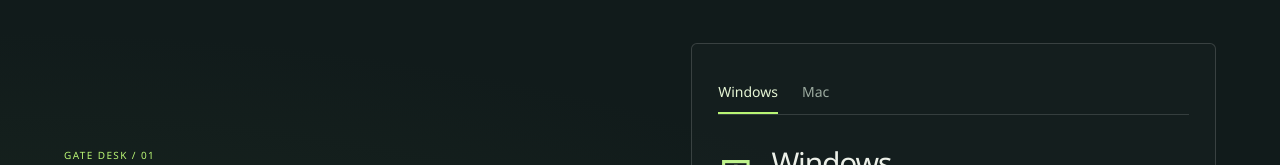
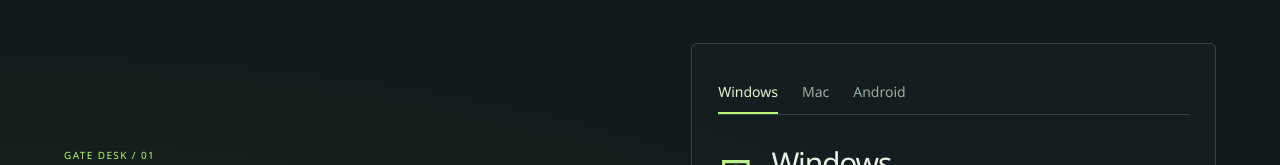
Before and after one commit to harshvardhanpareekofficial-maker/swadcost-pwa, a React (Vite) app: page /cctv-counter in a window 1280 px wide. Shown: the part 125-290 px from the top of the page. Built offline with nearby package versions, Linux system fonts and the light colour scheme.

Commit message:
Add Android development APK to Gate Desk downloads

```diff
--- a/src/lib/desktop-download.ts
+++ b/src/lib/desktop-download.ts
@@ -24,12 +24,12 @@
 export function authorizedTrialDownload(trial: {
   kind: string; publicationAuthorized: boolean; url: string; sha256: string
 }): URL | null {
-  if (!trial.publicationAuthorized || !['windows-trial', 'mac-qualification'].includes(trial.kind)
+  if (!trial.publicationAuthorized || !['windows-trial', 'mac-qualification', 'android-dev'].includes(trial.kind)
       || !/^[a-f0-9]{64}$/.test(trial.sha256)) return null
   try {
     const url = new URL(trial.url)
     return url.origin === 'https://github.com' && !url.username && !url.password
       && url.pathname.startsWith('/harshvardhanpareekofficial-maker/swadcost-pwa/releases/download/')
-      && url.pathname.endsWith('.zip') && !url.search && !url.hash ? url : null
+      && url.pathname.endsWith(trial.kind === 'android-dev' ? '.apk' : '.zip') && !url.search && !url.hash ? url : null
   } catch { return null }
 }
--- a/src/lib/desktop-trials.json
+++ b/src/lib/desktop-trials.json
@@ -20,5 +20,16 @@
     "description": "Apple-silicon Mac only. Dependencies require macOS 14 or later; actual Mac support, installation, model execution and phone TLS remain unverified. Not a factory installer.",
     "url": "https://github.com/harshvardhanpareekofficial-maker/swadcost-pwa/releases/download/gate-desk-desktop-trials-20261024/GateDesk-Mac-Offline-Qualification-20261023-r2.zip",
     "sha256": "fcfb4f17e1c21767452dbbdf1689b12e1b89e3b5768a23fd605eebc2e37ac82f"
+  },
+  "android": {
+    "kind": "android-dev",
+    "publicationAuthorized": true,
+    "status": "Android development app",
+    "size": "29 KB APK",
+    "button": "Download Android APK",
+    "setup": "Install the APK, open Gate Desk Dev, enter your factory HTTPS address, then tap Connect to factory and sign in. The factory phone service must be running and reachable.",
+    "description": "Android 8 or later. Version 0.3-dev. This phone client connects to the factory host; the counting model runs on the computer. Physical-phone and off-site use remain unverified. APK files do not install on iPhone.",
+    "url": "https://github.com/harshvardhanpareekofficial-maker/swadcost-pwa/releases/download/gate-desk-desktop-trials-20261024/GateDesk-Android-0.3-dev.apk",
+    "sha256": "bf0eaf54716cdfa9b8387f7899da8297a8e55ce12bff7c15eac23040c0053196"
   }
 }
--- a/src/pages/CounterDownloadsPage.tsx
+++ b/src/pages/CounterDownloadsPage.tsx
@@ -5,18 +5,18 @@
 import { ToolFrame } from './ToolsPage'
 
 export function CounterDownloadsPage() {
- const [platform,setPlatform]=useState<'windows'|'macos'>('windows')
+ const [platform,setPlatform]=useState<'windows'|'macos'|'android'>('windows')
  const [detail,setDetail]=useState<'setup'|'limits'|'verify'>('setup')
- const release=releases[platform], trial=trials[platform]
- const finalFile=acceptedDesktopDownload(release)
+ const release=platform==='android'?{title:'Android',platform:'Phone - Android 8+'}:releases[platform], trial=trials[platform]
+ const finalFile=platform==='android'?null:acceptedDesktopDownload(releases[platform])
  const file=finalFile ?? authorizedTrialDownload(trial)
- const published=finalFile ? release : trial
+ const published=finalFile && platform!=='android' ? releases[platform] : trial
  return <ToolFrame><main id="tool-content" className="download-screen">
- <div className="download-title"><p className="tool-eyebrow">GATE DESK / 01</p><h1>CCTV<br/><em>Counter.</em></h1><p className="download-status">{finalFile?'Complete installer':trial.status}</p><p className="download-essential">{finalFile?'Runtime, dependencies and counting model included.':'Bundled test packages. Not final factory releases.'}</p></div>
- <section className="download-panel" aria-label="Desktop downloads"><div className="platform-switch" aria-label="Choose your computer"><button aria-pressed={platform==='windows'} onClick={()=>setPlatform('windows')}>Windows</button><button aria-pressed={platform==='macos'} onClick={()=>setPlatform('macos')}>Mac</button></div>
- <div className="platform-identity"><span>{platform==='windows'?'⊞':'◉'}</span><div><h2>{release.title}</h2><p>{release.platform}</p></div><small>{published.size}</small></div>
+ <div className="download-title"><p className="tool-eyebrow">GATE DESK / 01</p><h1>CCTV<br/><em>Counter.</em></h1><p className="download-status">{finalFile?'Complete installer':trial.status}</p><p className="download-essential">{finalFile?'Runtime, dependencies and counting model included.':platform==='android'?'Connect your phone to the factory host. Development build.':'Bundled test packages. Not final factory releases.'}</p></div>
+ <section className="download-panel" aria-label="Gate Desk downloads"><div className="platform-switch" aria-label="Choose your device"><button aria-pressed={platform==='windows'} onClick={()=>setPlatform('windows')}>Windows</button><button aria-pressed={platform==='macos'} onClick={()=>setPlatform('macos')}>Mac</button><button aria-pressed={platform==='android'} onClick={()=>setPlatform('android')}>Android</button></div>
+ <div className="platform-identity"><span>{platform==='windows'?'⊞':platform==='macos'?'◉':'▯'}</span><div><h2>{release.title}</h2><p>{release.platform}</p></div><small>{published.size}</small></div>
  <nav className="detail-tabs" aria-label="Download information">{(['setup','limits','verify'] as const).map(tab=><button key={tab} aria-pressed={detail===tab} onClick={()=>setDetail(tab)}>{tab==='setup'?'Setup':tab==='limits'?'Release status':'Checksum'}</button>)}</nav>
- <div className="download-info" aria-live="polite">{detail==='setup'?<><h3>{finalFile?'Included in your download':platform==='windows'?'Install the Windows trial':'Check your Mac first'}</h3><p>{finalFile?'Python, dependencies and the counting model come with the installer.':trial.setup}</p></>:detail==='limits'?<><h3>{published.status}</h3><p>{published.description}</p><p>₹200/month planned. Payments are disabled.</p></>:<><h3>SHA-256</h3>{file?<><code>{published.sha256}</code><p>Compare this with the downloaded file’s hash.</p></>:<p>No verified file is available.</p>}</>}</div>
+ <div className="download-info" aria-live="polite">{detail==='setup'?<><h3>{finalFile?'Included in your download':platform==='windows'?'Install the Windows trial':platform==='macos'?'Check your Mac first':'Connect to your factory'}</h3><p>{finalFile?'Python, dependencies and the counting model come with the installer.':trial.setup}</p></>:detail==='limits'?<><h3>{published.status}</h3><p>{published.description}</p><p>₹200/month planned. Payments are disabled.</p></>:<><h3>SHA-256</h3>{file?<><code>{published.sha256}</code><p>Compare this with the downloaded file’s hash.</p></>:<p>No verified file is available.</p>}</>}</div>
  {file?<a className="stage-cta" href={file.href} download={file.pathname.split('/').pop()}>{finalFile?`Download ${release.title}`:trial.button} <span>↓</span></a>:<button className="stage-cta" disabled>Download unavailable</button>}
  <p className="download-note">Factory footage stays on your authorized devices. <a href="https://github.com/harshvardhanpareekofficial-maker/swadcost-pwa/releases/tag/gate-desk-desktop-trials-20261024">Package notes</a></p>
  </section></main></ToolFrame>
```
Also changed, not shown: 1 other file (tests, documents, lock files or other folders).
